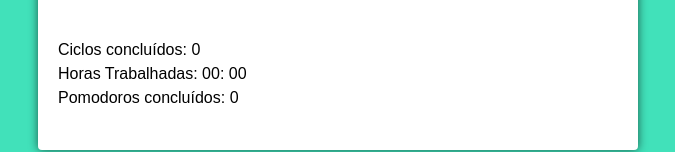
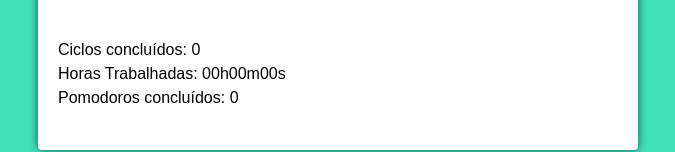
Before and after one commit to franciscopgit/typescript-pomodoro-react, a React (Create React App) app: page / in a window 1280 px wide. Shown: the part 307-459 px from the top of the page, without its empty margins (302-977 px from the left). Built offline with nearby package versions, Linux system fonts and the light colour scheme.

Commit message:
377
Corrigindo "Horas trabalhadas"

```diff
--- a/public/index.html
+++ b/public/index.html
@@ -1,5 +1,5 @@
 <!DOCTYPE html>
-<html lang="en">
+<html lang="pt-BR">
   <head>
     <meta charset="utf-8" />
     <link rel="icon" href="%PUBLIC_URL%/favicon.ico" />
--- a/src/components/pomodoro-timer.tsx
+++ b/src/components/pomodoro-timer.tsx
@@ -3,7 +3,8 @@
 // import { secondsToTime } from '../utils/seconds-to-time';
 import { Button } from './botton';
 import { Timer } from './timer';
-import { secondsToTime } from '../utils/seconds-to-time';
+import { secondsToMinutes } from '../utils/seconds-to-minutes';
+import { secondsToTime } from '../utils/seconds-to-Time';
 // eslint-disable-next-line @typescript-eslint/no-var-requires
 const bellStart = require('../sounds/bell-start.mp3');
 // eslint-disable-next-line @typescript-eslint/no-var-requires
--- a/src/components/timer.tsx
+++ b/src/components/timer.tsx
@@ -1,10 +1,10 @@
 import React from 'react';
-import { secondsToTime } from '../utils/seconds-to-time';
+import { secondsToMinutes } from '../utils/seconds-to-minutes';
 
 interface Props {
   mainTime: number;
 }
 
 export function Timer(props: Props): JSX.Element {
-  return <div className="timer">{secondsToTime(props.mainTime)}</div>;
+  return <div className="timer">{secondsToMinutes(props.mainTime)}</div>;
 }
--- /dev/null
+++ b/src/utils/seconds-to-minutes.ts
@@ -0,0 +1,7 @@
+import { zeroLeft } from './zero-left';
+
+export function secondsToMinutes(seconds: number): string {
+  const min = zeroLeft((seconds / 60) % 60);
+  const sec = zeroLeft((seconds % 60) % 60);
+  return `${min}: ${sec}`;
+}
--- a/src/utils/seconds-to-time.ts
+++ b/src/utils/seconds-to-time.ts
@@ -1,6 +1,8 @@
+import { zeroLeft } from './zero-left';
+
 export function secondsToTime(seconds: number): string {
-  const zeroLeft = (n: number) => Math.floor(n).toString().padStart(2, '0');
+  const hours = zeroLeft(seconds / 3600);
   const min = zeroLeft((seconds / 60) % 60);
   const sec = zeroLeft((seconds % 60) % 60);
-  return `${min}: ${sec}`;
+  return `${hours}h${min}m${sec}s`;
 }
--- /dev/null
+++ b/src/utils/zero-left.ts
@@ -0,0 +1,2 @@
+const zeroLeft = (n: number) => Math.floor(n).toString().padStart(2, '0');
+export { zeroLeft };
```
